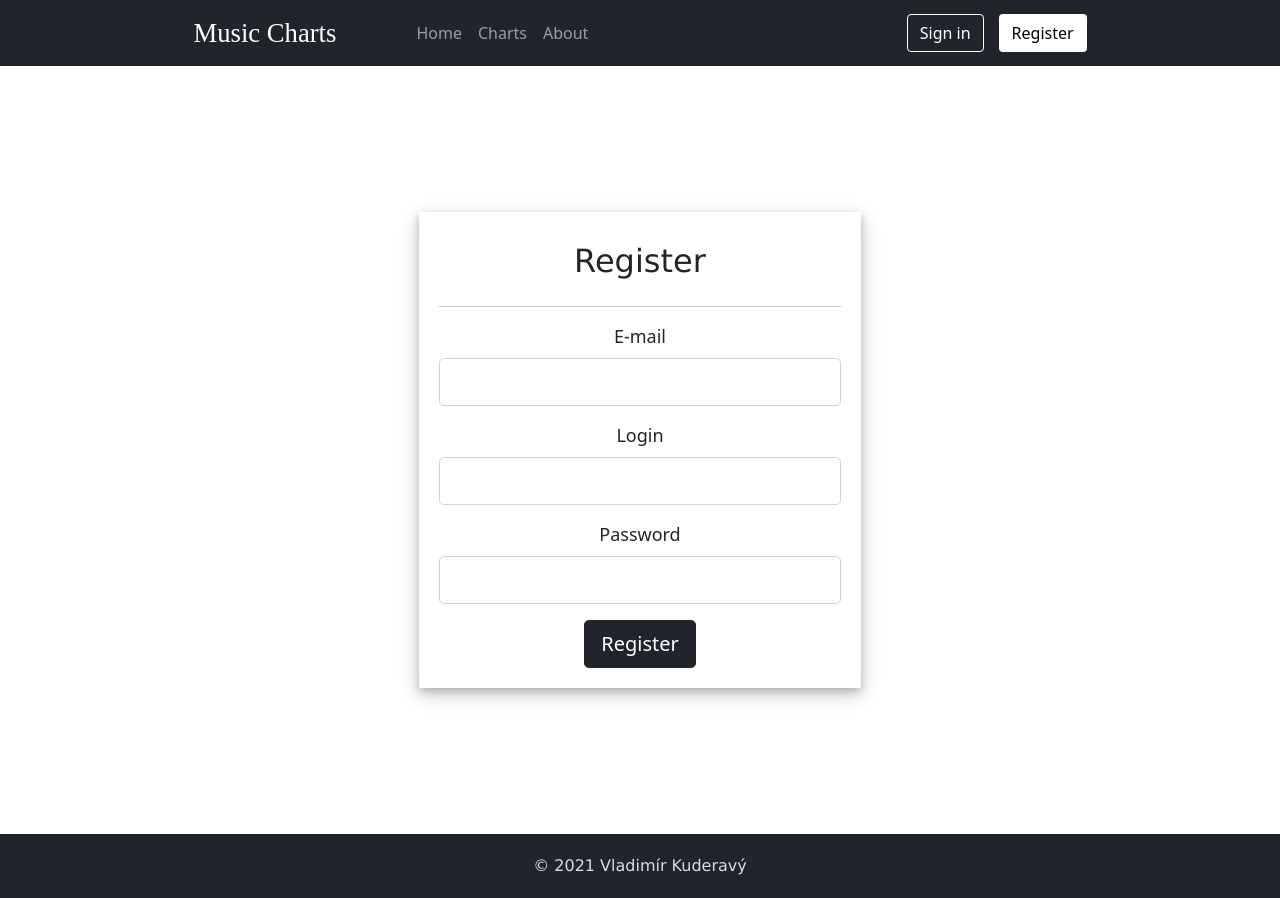
After one commit to VladimirKuderavy/SemestralnaPracaVAII, a PHP site: page /html/register.html in a window 1280 px wide. The commit adds this page. Run offline with PHP 8.4, Linux system fonts and the light colour scheme.

Commit message:
Sign in and register forms

```diff
--- a/css/style.css
+++ b/css/style.css
@@ -17,6 +17,10 @@
         margin-left: 13%;
         margin-right: 13%;
     }
+}
+
+label {
+    font-size: large;
 }
 
 p, h1, h2, h3 {
@@ -54,6 +58,14 @@ tbody tr:nth-child(3) {
     padding: 10px;
 }
 
+.submit-button {
+    width: 100%;
+}
+
+.sign-in-form {
+    text-align: center;
+}
+
 .number-one-image {
     width: 100%;
 }
@@ -68,13 +80,26 @@ tbody tr:nth-child(3) {
     padding: 10px;
 }
 
+.number-one-caption-padding {
+    padding: 10px 10px 0 10px;
+}
+
 .padding-20 {
     padding: 20px !important;
+}
+
+.padding-10 {
+    padding: 10px !important;
 }
 
 #login-button {
     color: white;
     border: 1px solid white;
+}
+
+#register-button {
+    color: black;
+    background-color: white;
 }
 
 .margin-right {
@@ -89,8 +114,14 @@ tbody tr:nth-child(3) {
     padding: 0;
 }
 
+.div-form {
+    margin-top: 130px;
+    margin-bottom: 130px;
+}
+
 .div-main {
     margin-top: 40px;
+    margin-bottom: 40px;
 }
 
 .div-inner {
--- a/html/about.html
+++ b/html/about.html
@@ -38,7 +38,9 @@
                     </li>
                 </ul>
 
-                <a id="login-button" class="btn margin-right" href="#" role="button">Sign in</a>
+                <a id="login-button" class="btn margin-right" href="signin.html" role="button">Sign in</a>
+
+                <a id="register-button" class="btn margin-right" href="register.html" role="button">Register</a>
 
             </div>
 
--- a/html/index.html
+++ b/html/index.html
@@ -40,7 +40,9 @@
                     </li>
                 </ul>
 
-                <a id="login-button" class="btn margin-right" href="#" role="button">Sign in</a>
+                <a id="login-button" class="btn margin-right" href="signin.html" role="button">Sign in</a>
+
+                <a id="register-button" class="btn margin-right" href="register.html" role="button">Register</a>
 
             </div>
 
--- /dev/null
+++ b/html/register.html
@@ -0,0 +1,102 @@
+<!DOCTYPE html>
+<html lang="en">
+<head>
+    <meta name="viewport" content="width=device-width, initial-scale=1">
+    <!-- Latest compiled and minified CSS -->
+    <link href="https://cdn.jsdelivr.net/npm/bootstrap@5.1.1/dist/css/bootstrap.min.css" rel="stylesheet">
+    <!-- Latest compiled JavaScript -->
+    <script src="https://cdn.jsdelivr.net/npm/bootstrap@5.1.1/dist/js/bootstrap.bundle.min.js"></script>
+
+    <link rel="stylesheet" href="../css/style.css">
+
+    <meta charset="UTF-8">
+    <title>Music Charts | Register</title>
+</head>
+<body>
+
+    <nav class="navbar navbar-expand-md bg-dark navbar-dark">
+        <div class="container-fluid margin-basic">
+
+            <a href="index.html">
+                <img id="logo" src="../images/logo.svg" alt="logo">
+            </a>
+
+            <button class="navbar-toggler margin-right" type="button" data-bs-toggle="collapse" data-bs-target="#collapsibleNavbar">
+                <span class="navbar-toggler-icon"></span>
+            </button>
+
+            <div class="collapse navbar-collapse" id="collapsibleNavbar">
+                <ul class="navbar-nav me-auto">
+                    <li class="nav-item">
+                        <a class="nav-link" href="index.html">Home</a>
+                    </li>
+                    <li class="nav-item">
+                        <a class="nav-link" href="charts.html">Charts</a>
+                    </li>
+                    <li class="nav-item">
+                        <a class="nav-link" href="about.html">About</a>
+                    </li>
+                </ul>
+
+                <a id="login-button" class="btn margin-right" href="signin.html" role="button">Sign in</a>
+
+                <a id="register-button" class="btn margin-right" href="#" role="button">Register</a>
+
+            </div>
+
+        </div>
+    </nav>
+
+    <div class="margin-basic div-form">
+
+        <div class="row margin-off">
+
+            <div class="col-md-3 p-3">
+
+            </div>
+
+            <div class="col-md-6 p-3">
+
+                <div class="div-inner">
+                    <div class="padding-10">
+                        <h2>Register</h2>
+                        <hr>
+
+                        <form class="sign-in-form">
+                            <div>
+                                <label for="email" class="form-label">E-mail</label>
+                                <input type="email" class="form-control form-control-lg mb-3" id="email">
+                            </div>
+                            <div>
+                                <label for="login" class="form-label">Login</label>
+                                <input type="text" class="form-control form-control-lg mb-3" id="login">
+                            </div>
+                            <div>
+                                <label for="password" class="form-label">Password</label>
+                                <input type="password" class="form-control form-control-lg mb-3" id="password">
+                            </div>
+
+                            <button type="submit" class="btn btn-lg btn-dark">Register</button>
+                        </form>
+                    </div>
+                </div>
+
+            </div>
+
+            <div class="col-md-3 p-3">
+
+            </div>
+
+        </div>
+
+    </div>
+
+<footer class="text-center">
+    <div class="bg-dark div-footer">
+        © 2021 Vladimír Kuderavý
+    </div>
+</footer>
+
+
+</body>
+</html>
```
Also changed, not shown: html/charts.html (+15 -9 lines), html/signin.html (added, +97 -0 lines).
